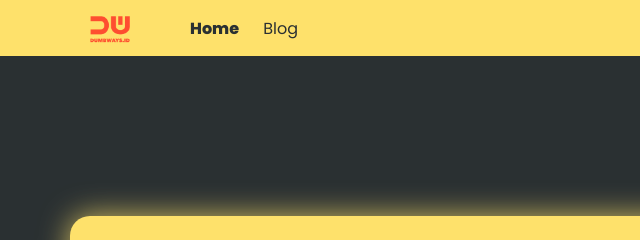
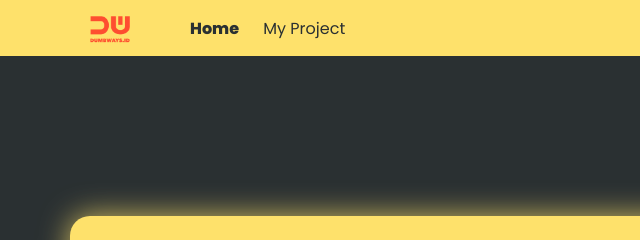
Before and after one commit to alika-joana-mirow/day4-add-my-project, a plain HTML site: page index.html in a window 1280 px wide. Shown: the top 240 px of the page, 0-640 px from the left. Drawn offline with Linux system fonts and the light colour scheme.

Commit message:
mengganti title index.html

```diff
--- a/index.html
+++ b/index.html
@@ -4,7 +4,7 @@
     <meta charset="UTF-8" />
     <meta http-equiv="X-UA-Compatible" content="IE=edge" />
     <meta name="viewport" content="width=device-width, initial-scale=1.0" />
-    <title>Day 3 | Form Submission</title>
+    <title>Day 4 | Add My Project</title>
     <!-- css -->
     <link rel="stylesheet" href="assets/css/style.css" />
     <!-- icon -->
@@ -26,7 +26,7 @@
           </li>
 
           <li>
-            <a href="/my-project.html">Blog</a>
+            <a href="/my-project.html">My Project</a>
           </li>
         </ul>
       </div>
```
